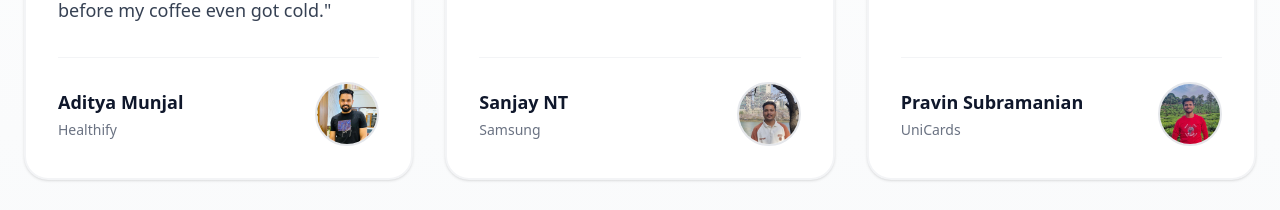
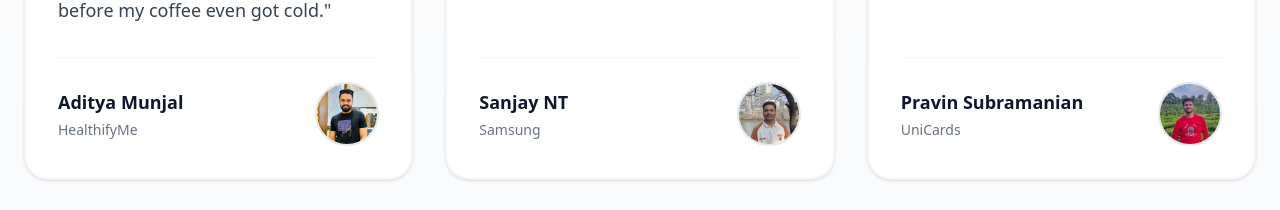
Before and after one commit to SharathHebbar/klyroo-landing-page, a React (Vite) app: page / in a window 1280 px wide. Shown: the part 2000-2210 px from the top of the page. Built offline with nearby package versions, Linux system fonts and the light colour scheme.

Commit message:
Klyroo Dev

```diff
--- a/src/components/Testimonials.jsx
+++ b/src/components/Testimonials.jsx
@@ -6,7 +6,7 @@ const TESTIMONIALS = [
     quote: "Usually, an alert at 2 AM means I'm staring at Grafana for two hours trying to correlate spans. Last week, Klyroo pointed me to a specific Redis timeout in a downstream service within five minutes. I was back in bed before my coffee even got cold.",
     author: "Aditya Munjal",
     role: "Software Engineer",
-    company: "Healthify",
+    company: "HealthifyMe",
     image: "/aditya.jpeg"
   },
 
```
